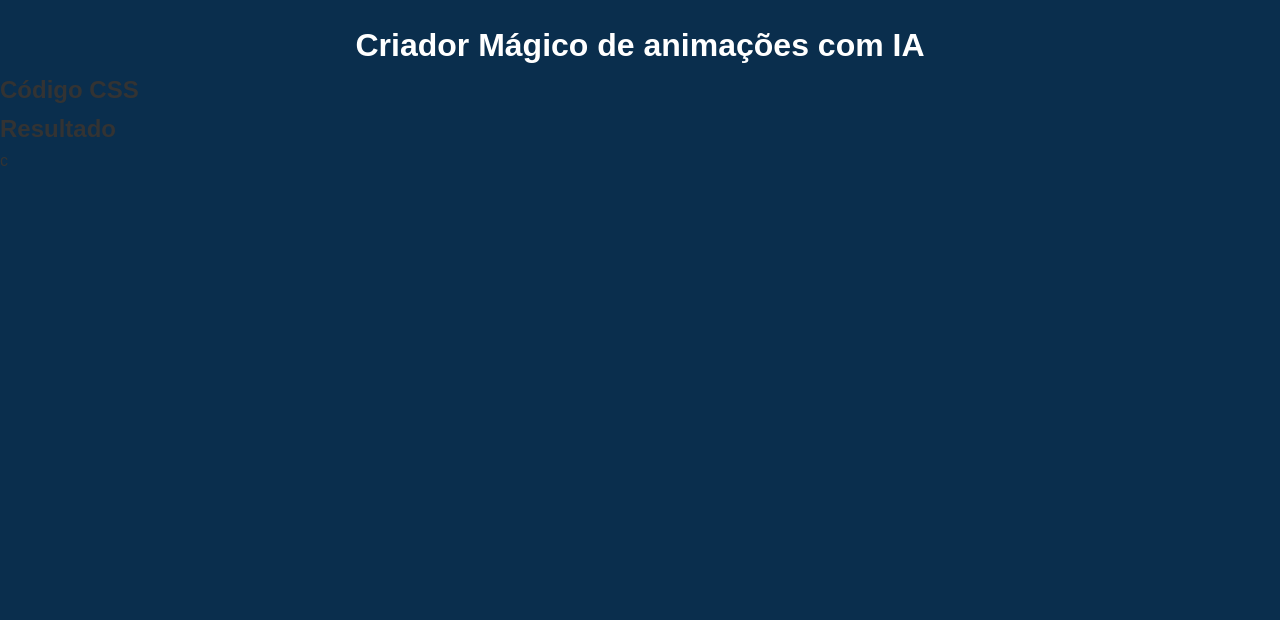
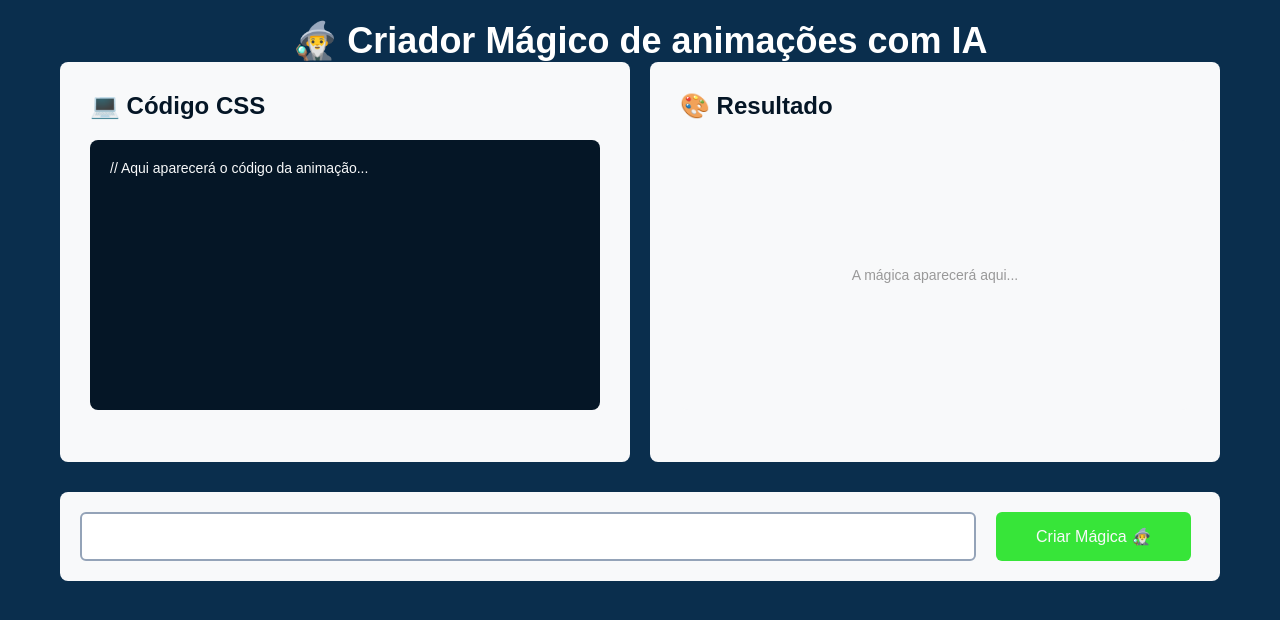
Before and after one commit to alvarodev12/DevClub---Criador-M-gico-com-IA, a plain HTML site: page index.html in a window 1280 px wide. Drawn offline with Linux system fonts and the light colour scheme.

Commit message:
feat: feat: layout inicial do criador de animações

```diff
--- a/index.html
+++ b/index.html
@@ -10,18 +10,36 @@
 
 <body>
     <header>
-        <h1>Criador Mágico de animações com IA</h1>
+        <h1>🧙‍♂️ Criador Mágico de animações com IA</h1>
     </header>
 
     <main>
-        <section>
-            <h2>Código CSS</h2>
+
+        <section class="section-box">
+            <h2>💻 Código CSS</h2>
+            <div class="area-code">// Aqui aparecerá o código da animação...</div>
         </section>
 
-        <section>
-            <h2>Resultado</h2>
-        </section>c
+        <section class="section-box">
+            <h2>🎨 Resultado</h2>
+            <div class="area-result">A mágica aparecerá aqui...</div>
+        </section>
+
+        <!-- <section class="section-box">
+            <h2>🧙‍♂️ Criador de Animações</h2>
+            <div>
+                <p>Crie animações incríveis com o nosso criador mágico! Basta clicar no botão abaixo para começar.</p>
+                <button id="create-animation">Criar Animação</button>
+            </div> -->
     </main>
+
+    <section class="section-magic">
+        <input placceholder="Digite o código CSS aqui...">
+        <button>Criar Mágica 🧙‍♂️</button>
+    </section>
+
 </body>
 
+<script src="./scritp.js"></script>
+
 </html>
--- a/styles.css
+++ b/styles.css
@@ -2,17 +2,94 @@
     margin: 0;
     padding: 0;
     box-sizing: border-box;
-    font-family: Arial, sans-serif;
+    font-family: Arial, Helvetica, sans-serif;
 }
 
 body {
+    height: 100%;
+    padding: 20px;
     background-color: #0A2E4D;
-    color: #333;
-    line-height: 1.6;
+    max-width: 1200px;
+    margin: 0 auto;
 }
 
 h1 {
     text-align: center;
-    margin-top: 20px;
+    font-size: 36px;
     color: #FFFFFF;
 }
+
+h2 {
+    color: #051626;
+    margin-bottom: 20px;
+    font-size: 24px;
+}
+
+main {
+    display: flex;
+    gap: 20px;
+    margin-bottom: 30px;
+}
+
+.section-box {
+    background: #F8F9FA;
+    width: 100%;
+    border-radius: 8px;
+    padding: 30px;
+    height: 400px;
+}
+
+.area-code {
+    background: #051626;
+    border-radius: 8px;
+    padding: 20px;
+    height: calc(100% - 70px);
+    color: #F8F9FA;
+    font-size: 14px;
+}
+
+.area-result {
+    background: #F8F9FA;
+    border-radius: 8px;
+    display: flex;
+    align-items: center;
+    justify-content: center;
+    height: calc(100% - 70px);
+    color: #999999;
+    font-size: 14px;
+}
+
+.section-magic {
+    background-color: #F8F9FA;
+    border-radius: 8px;
+    padding: 20px;
+    display: flex;
+    gap: 20px;
+}
+
+input {
+    width: 80%;
+    padding: 15px 20px;
+    color: #051626;
+    border-radius: 6px;
+    border: 2px solid #94A3B8;
+}
+
+button {
+    background: #37E539;
+    border: none;
+    padding: 15px 40px;
+    font-size: 16px;
+    color: #F8F9FA;
+    border-radius: 6px;
+    cursor: pointer;
+    transition: all 0.3s ease;
+}
+
+button:hover {
+    background: #2BBF2B;
+}
+
+button:active {
+    transform: scale(0.9);
+}
```
Also changed, not shown: scritp.js (added).
